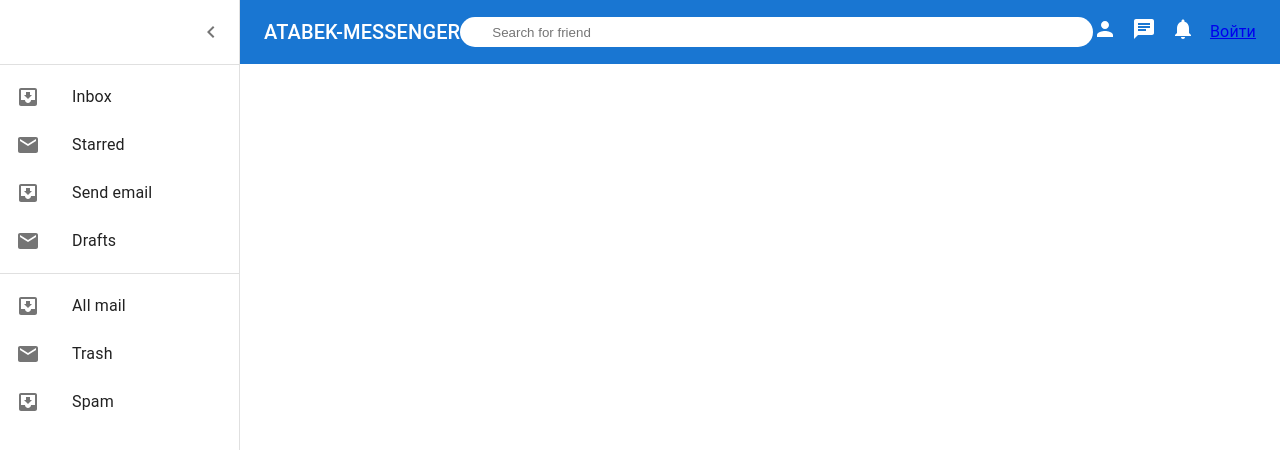
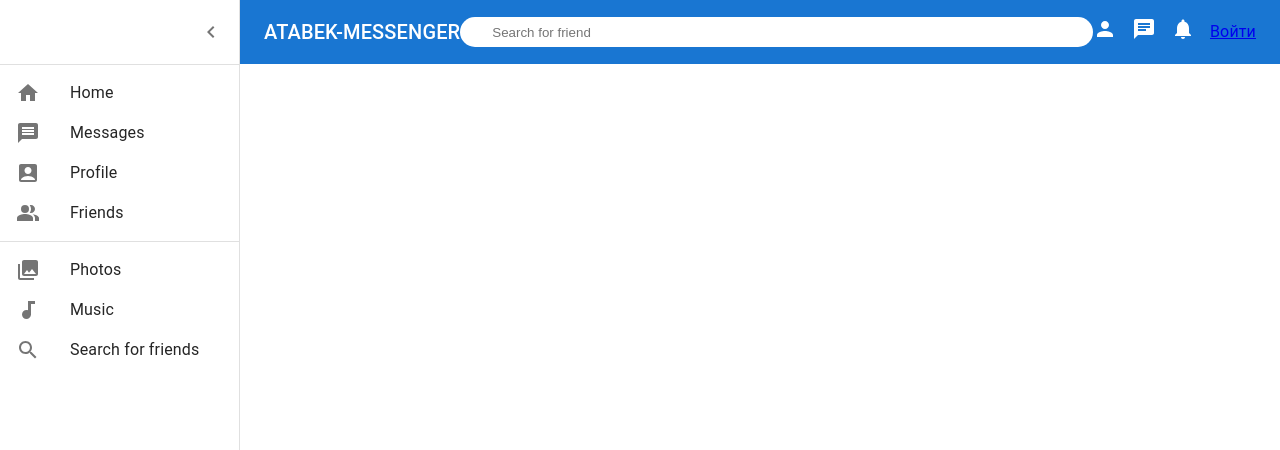
Before and after one commit to mailsmorales/am-messenger, a React (Vite) app: page / in a window 1280 px wide. Both pictures are taken after a click on the button "open drawer". Shown: the top 450 px of the page. Built offline with nearby package versions, Linux system fonts and the light colour scheme; no server answers.

Commit message:
sidebar-fixes

```diff
--- a/src/components/sidebar/Sidebar.jsx
+++ b/src/components/sidebar/Sidebar.jsx
@@ -7,6 +7,13 @@ import MuiAppBar from "@mui/material/AppBar";
 import Toolbar from "@mui/material/Toolbar";
 import List from "@mui/material/List";
 import Typography from "@mui/material/Typography";
+import SearchIcon from '@mui/icons-material/Search';
+import PeopleAltIcon from '@mui/icons-material/PeopleAlt';
+import AudiotrackIcon from '@mui/icons-material/Audiotrack';
+import PhotoLibraryIcon from '@mui/icons-material/PhotoLibrary';
+import MessageIcon from '@mui/icons-material/Message';
+import AccountBoxIcon from '@mui/icons-material/AccountBox';
+import HomeIcon from '@mui/icons-material/Home';
 import Divider from "@mui/material/Divider";
 import IconButton from "@mui/material/IconButton";
 import MenuIcon from "@mui/icons-material/Menu";
@@ -14,14 +21,11 @@ import ChevronLeftIcon from "@mui/icons-material/ChevronLeft";
 import ChevronRightIcon from "@mui/icons-material/ChevronRight";
 import ListItem from "@mui/material/ListItem";
 import ListItemIcon from "@mui/material/ListItemIcon";
-import ListItemText from "@mui/material/ListItemText";
-import InboxIcon from "@mui/icons-material/MoveToInbox";
-import MailIcon from "@mui/icons-material/Mail";
 import { Search, Person, Chat, Notifications } from "@material-ui/icons";
 import { Link, useNavigate } from "react-router-dom";
 import { UserAuth } from "../../context/AuthContext";
-import Button from "@mui/material/Button";
 import "./topbar.css";
+import Home from "../../pages/home/Home";
 
 const drawerWidth = 240;
 
@@ -168,26 +172,51 @@ export default function PersistentDrawerLeft() {
           </IconButton>
         </DrawerHeader>
         <Divider />
-        <List>
-          {["Inbox", "Starred", "Send email", "Drafts"].map((text, index) => (
-            <ListItem button key={text}>
-              <ListItemIcon>
-                {index % 2 === 0 ? <InboxIcon /> : <MailIcon />}
-              </ListItemIcon>
-              <ListItemText primary={text} />
-            </ListItem>
-          ))}
+        <List className="list">
+          <Link to="/">
+          <ListItem button>
+          <ListItemIcon className="listItemIcon">
+            <HomeIcon /> <p>Home</p>
+          </ListItemIcon>
+          </ListItem>
+          </Link>
+          <Link to="/messages">
+          <ListItem button>
+          <ListItemIcon className="listItemIcon">
+            <MessageIcon /> <p>Messages</p>
+          </ListItemIcon>
+          </ListItem>
+          </Link>
+          <Link to="/profile">
+          <ListItem button>
+          <ListItemIcon className="listItemIcon">
+            <AccountBoxIcon /> <p>Profile</p>
+          </ListItemIcon>
+          </ListItem>
+          </Link>
+          <ListItem button>
+          <ListItemIcon className="listItemIcon">
+            <PeopleAltIcon /> <p>Friends</p>
+          </ListItemIcon>
+          </ListItem>
         </List>
         <Divider />
         <List>
-          {["All mail", "Trash", "Spam"].map((text, index) => (
-            <ListItem button key={text}>
-              <ListItemIcon>
-                {index % 2 === 0 ? <InboxIcon /> : <MailIcon />}
-              </ListItemIcon>
-              <ListItemText primary={text} />
-            </ListItem>
-          ))}
+        <ListItem button>
+          <ListItemIcon className="listItemIcon">
+            <PhotoLibraryIcon /> <p>Photos</p>
+          </ListItemIcon>
+          </ListItem>
+          <ListItem button>
+          <ListItemIcon className="listItemIcon">
+            <AudiotrackIcon /> <p>Music</p>
+          </ListItemIcon>
+          </ListItem>
+          <ListItem button>
+          <ListItemIcon className="listItemIcon">
+            <SearchIcon /> <p>Search for friends</p>
+          </ListItemIcon>
+          </ListItem>
         </List>
       </Drawer>
     </Box>
--- a/src/components/sidebar/topbar.css
+++ b/src/components/sidebar/topbar.css
@@ -94,3 +94,12 @@
   object-fit: cover;
   cursor: pointer;
 }
+
+.listItemIcon p{
+  color: #252525;
+  margin-left: 30px;
+}
+
+.list a{
+  text-decoration: none;
+}
--- a/src/pages/profile/profile.css
+++ b/src/pages/profile/profile.css
@@ -165,6 +165,3 @@
 .profileShare label {
     margin-left: 50px;
 }
-
-.profileShare label {
-}
```
